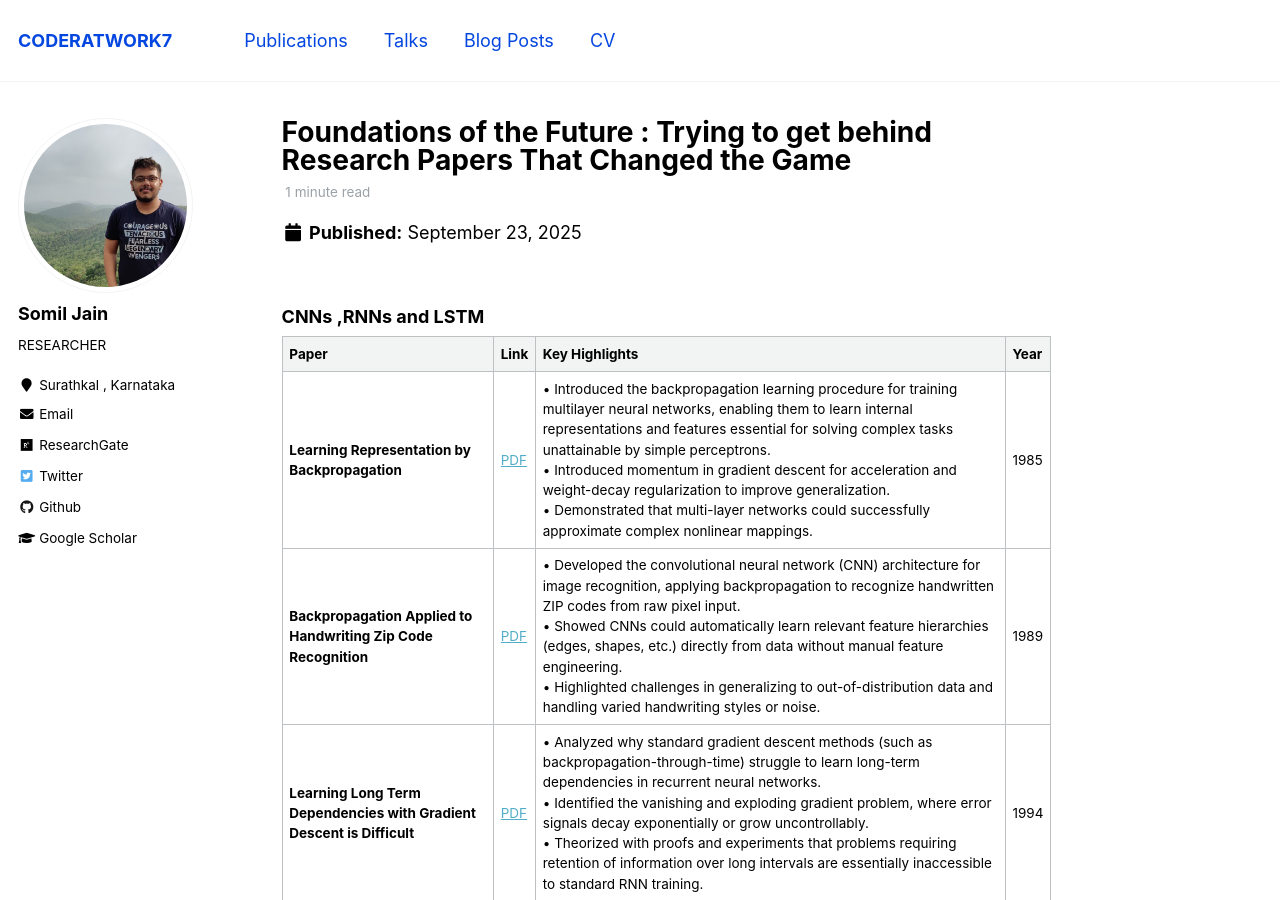
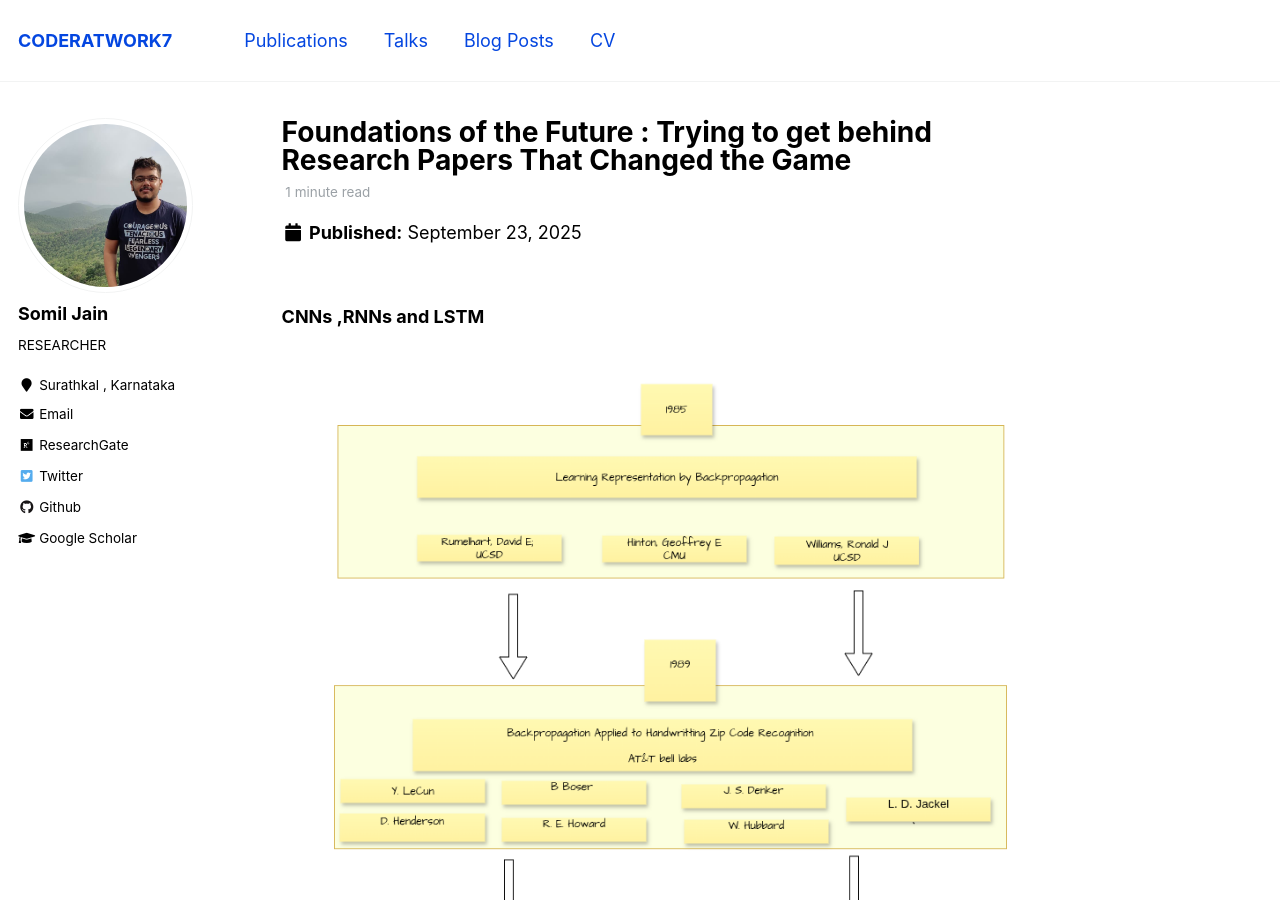
Before and after one commit to somiljain7/somiljain7.github.io, a Jekyll site: the page built from _posts/2025-09-23-blog-post-6.md, in a window 1280 px wide and 900 px high. Built offline with Jekyll 4.4.1, drawn with Linux system fonts in a browser that asks for light colours.

Commit message:
Update 2025-09-23-blog-post-6.md

```diff
--- a/_posts/2025-09-23-blog-post-6.md
+++ b/_posts/2025-09-23-blog-post-6.md
@@ -8,6 +8,7 @@ tags:
   - CNN
 ---
 ### CNNs ,RNNs and LSTM
+<img src="https://raw.githubusercontent.com/somiljain7/somiljain7.github.io/main/images/foundationpapers.png">
 
 | Paper                                                                  | Link                                                                             | Key Highlights                                                                                                                                                                                                                                                                                                                                                                                                                                                      | Year |
 | ---------------------------------------------------------------------- | -------------------------------------------------------------------------------- | ------------------------------------------------------------------------------------------------------------------------------------------------------------------------------------------------------------------------------------------------------------------------------------------------------------------------------------------------------------------------------------------------------------------------------------------------------------------- | ---- |
```
